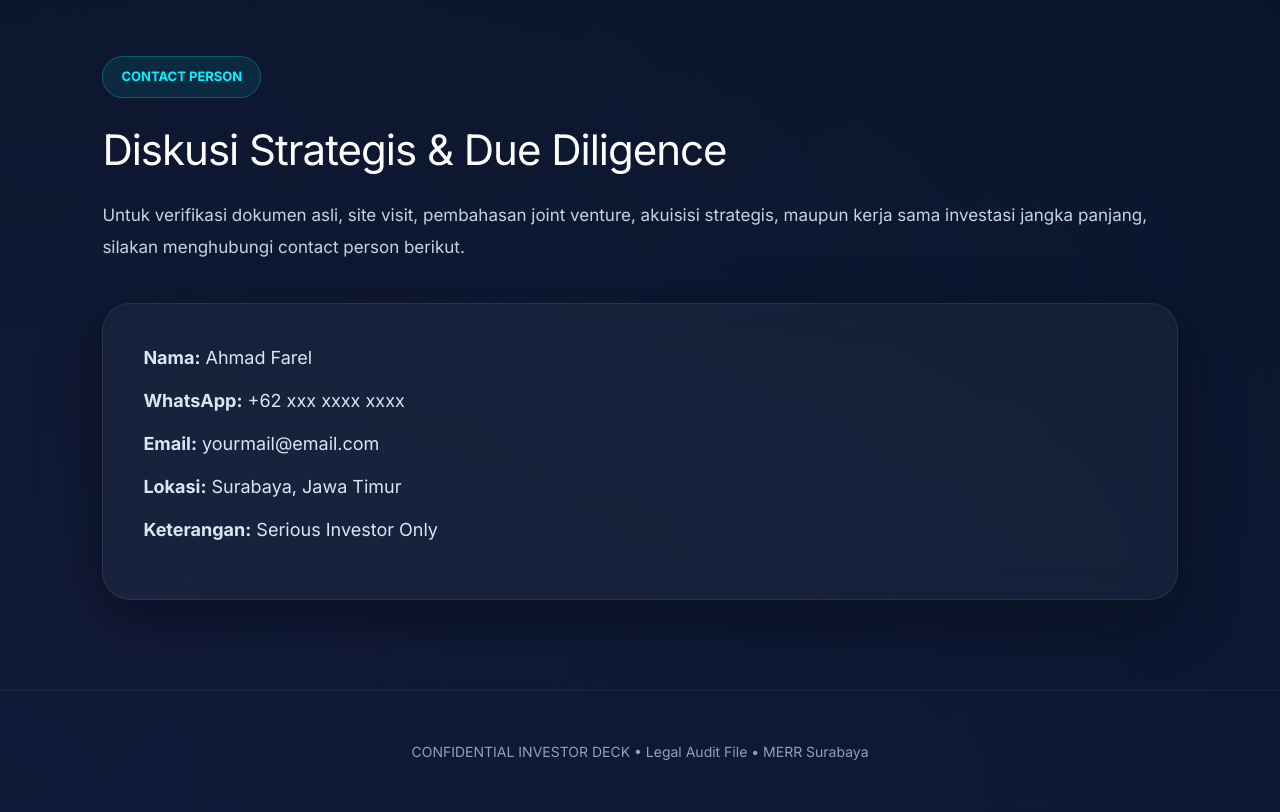
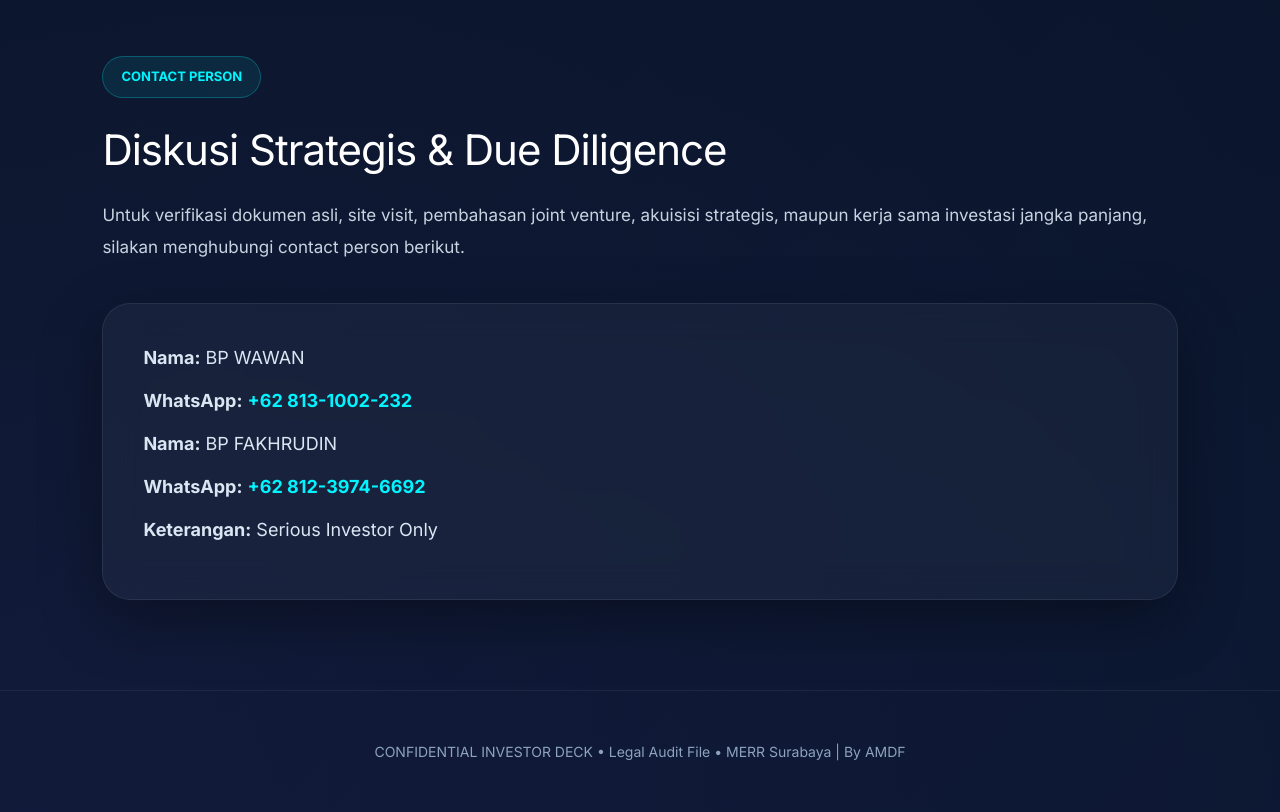
Before and after one commit to ahmadfahrilwfh-pixel/bus-bosww, a plain HTML site: page propo.html in a window 1280 px wide. Shown: the part 4177-4989 px from the top of the page. Drawn offline with nearby package versions, Linux system fonts and the light colour scheme.

Commit message:
Update propo.html

```diff
--- a/propo.html
+++ b/propo.html
@@ -422,16 +422,45 @@ footer{
     </p>
 
     <div class="glass-card contact-box">
-        <div class="contact-item"><strong>Nama:</strong> Ahmad Farel</div>
-        <div class="contact-item"><strong>WhatsApp:</strong> +62 xxx xxxx xxxx</div>
-        <div class="contact-item"><strong>Email:</strong> yourmail@email.com</div>
-        <div class="contact-item"><strong>Lokasi:</strong> Surabaya, Jawa Timur</div>
-        <div class="contact-item"><strong>Keterangan:</strong> Serious Investor Only</div>
+
+        <div class="contact-item">
+            <strong>Nama:</strong> BP WAWAN
+        </div>
+
+        <div class="contact-item">
+            <strong>WhatsApp:</strong>
+            <a
+                href="https://wa.me/628131002232"
+                target="_blank"
+                style="color: #00F5FF; text-decoration: none; font-weight: 600;"
+            >
+                +62 813-1002-232
+            </a>
+        </div>
+
+        <div class="contact-item">
+            <strong>Nama:</strong> BP FAKHRUDIN
+        </div>
+
+        <div class="contact-item">
+            <strong>WhatsApp:</strong>
+            <a
+                href="https://wa.me/6281239746692"
+                target="_blank"
+                style="color: #00F5FF; text-decoration: none; font-weight: 600;"
+            >
+                +62 812-3974-6692
+            </a>
+        </div>
+
+        <div class="contact-item">
+            <strong>Keterangan:</strong> Serious Investor Only
+        </div>
+
     </div>
 </section>
-
 <footer>
-    CONFIDENTIAL INVESTOR DECK • Legal Audit File • MERR Surabaya
+    CONFIDENTIAL INVESTOR DECK • Legal Audit File • MERR Surabaya | By AMDF
 </footer>
 
 <script>
```
